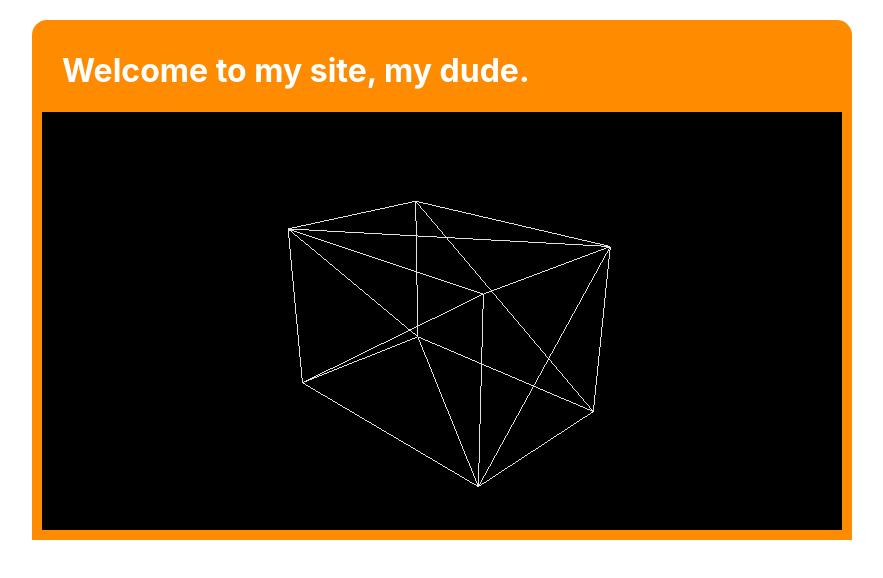
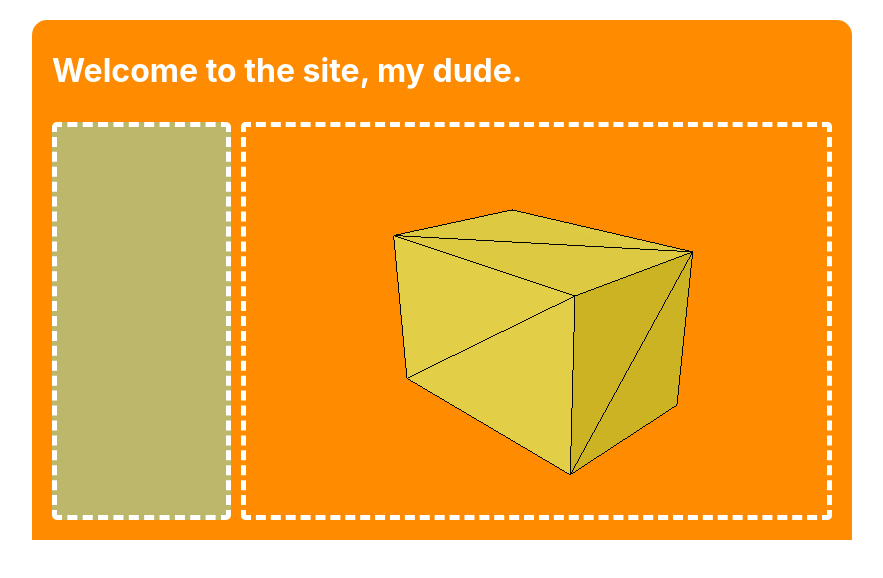
Before and after one commit to fn3d/mydude.github.io, a React (Create React App) app in the folder react-test-1/: page / in a window 1280 px wide. Shown: the top 578 px of the page, without its empty margins (198-1081 px from the left). Built offline with nearby package versions, Linux system fonts and the light colour scheme.

Commit message:
add some panel structure and object environment

```diff
--- a/react-test-1/src/App.css
+++ b/react-test-1/src/App.css
@@ -46,10 +46,10 @@ body {
 
 h1 {
   color: white;
-  padding-left: 20px;
+  padding-left: 10px;
 }
 
-.main-container {
+.mainContainer {
   background-color: darkorange;
   display: flex;
   flex-direction: column;
@@ -59,6 +59,30 @@ h1 {
   border-radius: 15px 15px 0px 0px;
 }
 
-Canvas {
-  background-color: darkorange;
+.buttonsContainer {
+  display: flex;
+  flex-direction: column;
+  padding: 10px;
+  margin-right: 10px;
+  width: 200px;
+  border-radius: 5px;
+  border-style: dashed;
+  border-width: 5px;
+  border-color: white;
+  background-color: darkkhaki;
 }
+
+.mainPanel {
+  display: flex;
+  flex-direction: row;
+  height: 430px;
+  padding: 10px;
+}
+
+.canvasContainer {
+  width: 100%;
+  border-style: dashed;
+  border-radius: 5px;
+  border-color: white;
+  border-width: 5px;
+}
--- a/react-test-1/src/App.js
+++ b/react-test-1/src/App.js
@@ -49,6 +49,7 @@ function MainPanel() {
   return (
     <div className="mainPanel">
       <ButtonsContainer />
+      <CanvasContainer />
     </div>
   );
 }
@@ -56,15 +57,7 @@ function MainPanel() {
 function ButtonsContainer() {
   return (
     <div className="buttonsContainer">
-      <button>
-        Button 1
-      </button>
-      <button>
-        Button 2
-      </button>
-      <button>
-        Button 3
-      </button>
+
     </div>
   );
 }
@@ -72,9 +65,29 @@ function ButtonsContainer() {
 function CanvasContainer() {
   return(
     <div className="canvasContainer">
-      <div className="fiberContainer">
-
-      </div>
+      {
+        <StrictMode>
+          <Canvas camera={{ position: [5, 3, 5], fov: 35 }} gl={{ antialias: false }} shadows>
+            <mesh castShadow receiveShadow>
+              <boxGeometry args={[3, 2, 2]} />
+              <meshPhongMaterial
+                color={0xFFD500}
+                shininess={0.0}
+                polygonOffset={true}
+                polygonOffsetFactor={1}/>
+              <mesh>
+                <boxGeometry args={[3, 2, 2]} />
+                <meshPhongMaterial color={0x000000} shininess={0.0} wireframe/>
+              </mesh>
+            </mesh>
+            <OrbitControls />
+            <ambientLight intensity={1.0} />
+            <directionalLight position={[3, 2, 5]} intensity={1.5} />
+            <directionalLight position={[-3, 2, -5]} intensity={1.0} />
+            <directionalLight position={[-3, 6, 5]} intensity={1.0} />
+          </Canvas>
+        </StrictMode>
+      }
     </div>
   );
 }
@@ -82,21 +95,11 @@ function CanvasContainer() {
 export default function MyButtonApp() {
   return (
     <div className='body'>
-      <div className='main-container'>
+      <div className='mainContainer'>
         <h1>
-          Welcome to my site, my dude.
+          Welcome to the site, my dude.
         </h1>
-        {
-          <StrictMode>
-            <Canvas camera={{ position: [5, 3, 5], fov: 35 }} gl={{ antialias: false }}>
-              <mesh>
-                <boxGeometry args={[3, 2, 2]} />
-                <meshBasicMaterial color={0xffffff} wireframe />
-              </mesh>
-              <OrbitControls />
-            </Canvas>
-          </StrictMode>
-        }
+        <MainPanel />
       </div>
     </div>
   );
```
